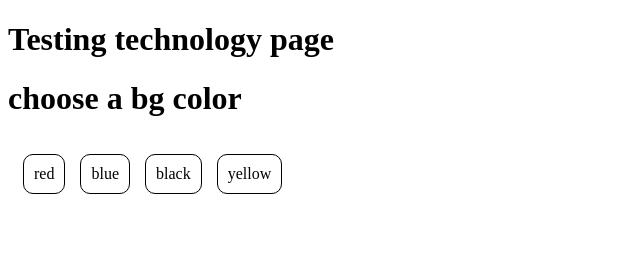
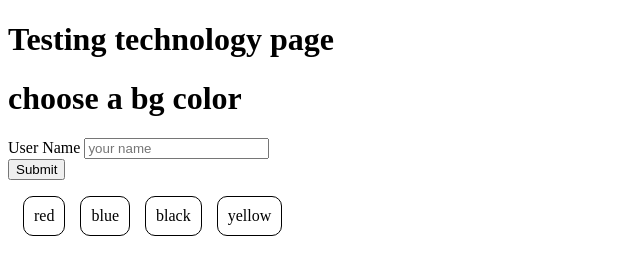
Before and after one commit to emersonscheffer/project1-bootcamp, a plain HTML site: page index.html in a window 1280 px wide. Shown: the whole page, without its empty margins (0-640 px from the left). Drawn offline with nearby package versions, Linux system fonts and the light colour scheme; no server answers.

Commit message:
added input field

```diff
--- a/index.html
+++ b/index.html
@@ -1,5 +1,6 @@
 <!DOCTYPE html>
 <html lang="en">
+
 <head>
     <meta charset="UTF-8">
     <meta name="viewport" content="width=device-width, initial-scale=1.0">
@@ -11,16 +12,35 @@
     <script src="https://www.gstatic.com/firebasejs/5.8.6/firebase.js"></script>
 
 </head>
+
 <body>
     <h1>Testing technology page</h1>
     <h1>choose a bg color</h1>
+
+
+
+    <form>
+        <div class="userName">
+            <label for="userNameInput">User Name</label>
+            <input type="text" class="" id="name" placeholder="your name">
+        </div>
+
+        <input id="submitBtn" type="submit" value="Submit">
+
+    </form>
+
+
+
     <p onclick="redBg()" id="red">red</p>
     <p onclick="blueBg()" id="blue">blue</p>
     <p onclick="blackBg()" id="black">black</p>
     <p onclick="yellowBg()" id="yellow">yellow</p>
 
 
+
+
     <script src="https://cdnjs.cloudflare.com/ajax/libs/jquery/3.2.1/jquery.min.js"></script>
     <script src="./assets/js/logic.js"></script>
 </body>
+
 </html>
```
Lines whose indentation alone changed are shown as unchanged.
